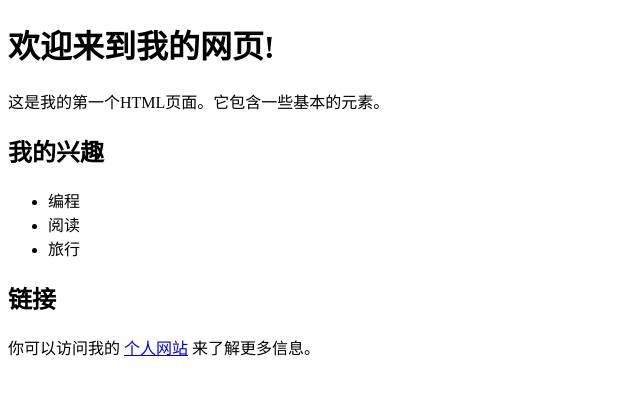
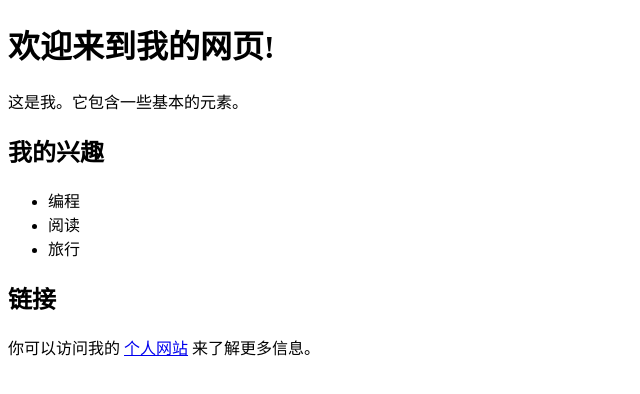
Before and after one commit to fishredflying/fishredflying.github.io, a plain HTML site: page index.html in a window 1280 px wide. Shown: the whole page, without its empty margins (0-640 px from the left). Drawn offline with Linux system fonts and the light colour scheme.

Commit message:
Update index.html

```diff
--- a/index.html
+++ b/index.html
@@ -7,7 +7,7 @@
 </head>
 <body>
     <h1>欢迎来到我的网页!</h1>
-    <p>这是我的第一个HTML页面。它包含一些基本的元素。</p>
+    <p>这是我。它包含一些基本的元素。</p>
 
     <h2>我的兴趣</h2>
     <ul>
```
